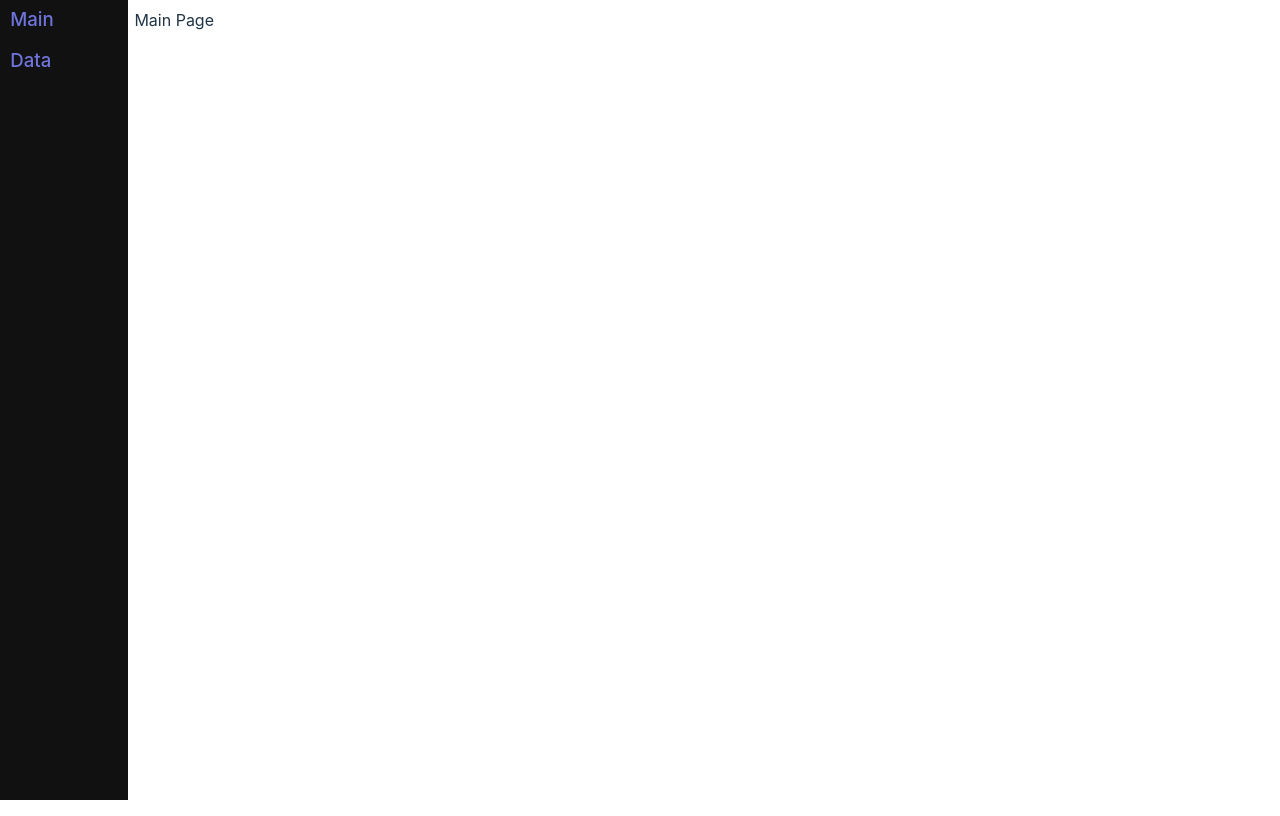
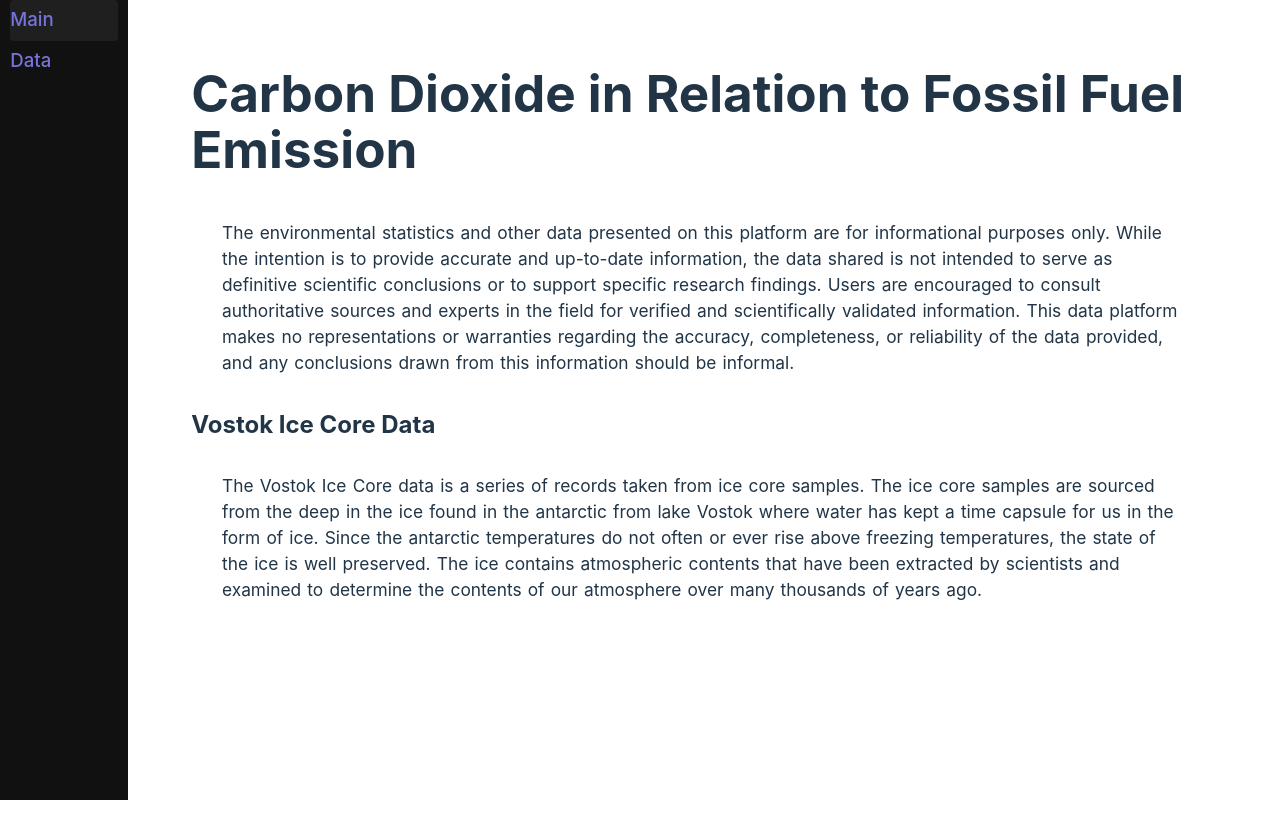
Before and after one commit to havenf/ReactD3MobileDataNarrative, a React (Vite) app: page / in a window 1280 px wide. Built offline with nearby package versions, Linux system fonts and the light colour scheme.

Commit message:
removed quotes on vostok data year column

```diff
--- a/src/App.css
+++ b/src/App.css
@@ -22,6 +22,7 @@
   display: block;
   position: relative;
   opacity: 0.85;
+  border-radius: 0.2em;
 }
 
 #nav a:hover {
@@ -33,15 +34,13 @@
   height: 5px;
   content: "";
   position: absolute;
-  background-color: #2e08b8;
+  background-color: #8886ff;
+  width: 0%;
+  bottom: 1%;
+  border-radius: 5em;
 }
 
-#nav a::before {
-  width: 0%;
-  bottom: 15%;
-}
-
-#nav a:hover::before {
+#nav a:hover::before{
   width: 100%;
 }
 
--- a/src/Components/Navbar.jsx
+++ b/src/Components/Navbar.jsx
@@ -1,19 +1,41 @@
-import React from "react";
-import { Link } from "react-router-dom";
+import React, { useEffect, useState } from "react";
+import { Link, useLocation } from "react-router-dom";
 
 export function Navbar() {
+
+  // hooks for checking current url and setting current active url
+  const location = useLocation();
+  const [activeLink, setActiveLink] = useState("");
+
+  useEffect(() => {
+    // checks current url, utilizes useState to set active link
+    switch(location.pathname)
+    {
+      case "/":
+        setActiveLink("main");
+        break;
+      case "/data":
+        setActiveLink("data");
+        break;
+    }
+  }, [location.pathname]); // runs useEffect each time location.pathname changes
+
   return (
     <nav id="nav">
-      <Link to={''}>
-        <div>
-            Main
-        </div>
+      <Link
+        id="mainNavLink"
+        to="/"
+        style={{backgroundColor: activeLink === "main" ? "#222" : ""}}
+      >
+        <div>Main</div>
       </Link>
-      <Link to={'data'}>
-        <div>
-            Data
-        </div>
+      <Link
+        id="dataNavLink"
+        to="/data"
+        style={{backgroundColor: activeLink === "data" ? "#222" : ""}}
+      >
+        <div>Data</div>
       </Link>
     </nav>
-  )
+  );
 }
--- a/src/Pages/DataPage.jsx
+++ b/src/Pages/DataPage.jsx
@@ -3,7 +3,9 @@ import * as d3 from 'd3';
 import React, { useEffect, useRef, useState } from 'react';
 
 function DataPage() {
-  const svgRef = useRef(null); // Reference to the SVG element
+  const svgRef = useRef(null); // Reference to the SVG element for the first graph
+  const svgRef2 = useRef(null); // Reference to the SVG element for the second graph
+  const svgRef3 = useRef(null); // Reference to the SVG element for the third graph
   const [size, setSize] = useState({ width: 0, height: 0 }); // State to store SVG dimensions
 
   useEffect(() => {
@@ -17,24 +19,24 @@ function DataPage() {
       return { width, height };
     }
 
-    // Function to create/update the chart
-    function updateChart() {
+    // Function to fetch data and update the chart
+    function updateChart(svgElement, datasetUrl) {
       const { width, height } = getResponsiveSize();
       setSize({ width, height });
 
       // Select SVG element and remove old content
-      const svg = d3.select(svgRef.current).selectAll('*').remove();
+      const svg = d3.select(svgElement).selectAll('*').remove();
 
       // Create new SVG with updated dimensions
-      const newSvg = d3.select(svgRef.current)
+      const newSvg = d3.select(svgElement)
         .append('svg')
         .attr('width', width + margin.left + margin.right)
         .attr('height', height + margin.top + margin.bottom)
         .append('g')
         .attr('transform', `translate(${margin.left},${margin.top})`);
 
-      // Fetch the data
-      d3.csv('https://raw.githubusercontent.com/havenf/CSV-Datasets/refs/heads/main/US%20FF%20and%20CO2%20pp10k.csv').then((data) => {
+      // Fetch the dataset for the current graph
+      d3.csv(datasetUrl).then((data) => {
         // Assuming the first column is 'Year' and other columns are fuel/CO2-related
         const keys = data.columns.slice(1); // all columns except the first one (assumed to be Year)
 
@@ -72,14 +74,15 @@ function DataPage() {
         const stackedData = d3.stack()
           .keys(keys)(data);
 
-        // Create a tooltip
-        const Tooltip = newSvg.append('text')
+        // Create a tooltip for each graph
+        const Tooltip = d3.select(svgElement)
+          .append('text')
           .attr('x', 0)
           .attr('y', 0)
           .style('opacity', 0)
           .style('font-size', '12px')
           .style('pointer-events', 'none')
-          .style('z-index', 0); // Ensuring tooltip doesn't interfere with hover events
+          .style('z-index', 10); // Make sure tooltip is above graph elements
 
         // Hover functions
         const mouseover = function (event, d) {
@@ -88,16 +91,18 @@ function DataPage() {
             .style('opacity', 0.2); // Fade out other areas
           d3.select(this)
             .style('stroke', 'white')
-            .style('opacity', 100); // Make the hovered area more prominent
+            .style('opacity', 1); // Make the hovered area more prominent
         };
 
         const mousemove = function (event, d) {
           // Get the column name from the 'key' of the current stack
           const columnName = d.key;
+          const graphBBox = newSvg.node().getBoundingClientRect(); // Get bounding box of the SVG
+
+          // Position tooltip near the cursor with offset based on the graph's position
           Tooltip.text(columnName)
-            .attr('x', event.pageX - 200) // Position tooltip near the cursor
-            .attr('y', event.pageY - 30)
-            .style('stroke', 'white');
+            .attr('x', event.pageX - graphBBox.left - 200) // Position tooltip near the cursor relative to the graph
+            .attr('y', event.pageY - graphBBox.top - 30);
         };
 
         const mouseleave = function () {
@@ -125,15 +130,32 @@ function DataPage() {
       });
     }
 
-    // Initial chart update
-    updateChart();
+    // Dataset URLs for each graph
+    const datasetUrls = [
+      'https://raw.githubusercontent.com/havenf/CSV-Datasets/refs/heads/main/US%20FF%20and%20CO2%20pp10k.csv', // First graph
+      'https://raw.githubusercontent.com/havenf/CSV-Datasets/refs/heads/main/Vostok%20Ice%20Core%20Data%20-%20Sheet.csv', // Second graph
+      'https://raw.githubusercontent.com/havenf/CSV-Datasets/refs/heads/main/US%20FF%20and%20CO2%20pp10k.csv' // Third graph
+    ];
+
+    // Initial chart update for all three graphs with different datasets
+    updateChart(svgRef.current, datasetUrls[0]); // For the first graph
+    updateChart(svgRef2.current, datasetUrls[1]); // For the second graph
+    updateChart(svgRef3.current, datasetUrls[2]); // For the third graph
 
     // Resize event listener
-    window.addEventListener('resize', updateChart);
+    window.addEventListener('resize', () => {
+      updateChart(svgRef.current, datasetUrls[0]);
+      updateChart(svgRef2.current, datasetUrls[1]);
+      updateChart(svgRef3.current, datasetUrls[2]); // Resize the third graph too
+    });
 
     // Cleanup on unmount
     return () => {
-      window.removeEventListener('resize', updateChart);
+      window.removeEventListener('resize', () => {
+        updateChart(svgRef.current, datasetUrls[0]);
+        updateChart(svgRef2.current, datasetUrls[1]);
+        updateChart(svgRef3.current, datasetUrls[2]);
+      });
     };
   }, []); // Empty dependency array to run only once when the component mounts
 
@@ -141,6 +163,8 @@ function DataPage() {
     <section>
       <h2>Fossil Fuel and CO2 Data</h2>
       <div id="dataviz" ref={svgRef}></div>
+      <div id="dataviz2" ref={svgRef2}></div>
+      <div id="dataviz3" ref={svgRef3}></div> {/* Added a third div for the third graph */}
     </section>
   );
 }
--- a/src/Pages/HomePage.jsx
+++ b/src/Pages/HomePage.jsx
@@ -7,10 +7,26 @@ function HomePage() {
   useEffect(() => {
 
   }, [])
-
   return (
     <section className="home-page">
-        Main Page
+        <h1>Carbon Dioxide in Relation to Fossil Fuel Emission</h1>
+        <p>
+          The environmental statistics and other data presented on this platform are for informational purposes only.
+          While the intention is to provide accurate and up-to-date information, the data shared is not intended to serve
+          as definitive scientific conclusions or to support specific research findings. Users are encouraged to
+          consult authoritative sources and experts in the field for verified and scientifically validated information.
+          This data platform makes no representations or warranties regarding the accuracy, completeness, or reliability of
+          the data provided, and any conclusions drawn from this information should be informal.
+        </p>
+        <h2>Vostok Ice Core Data</h2>
+        <p>
+          The Vostok Ice Core data is a series of records taken from ice core samples. The ice core
+          samples are sourced from the deep in the ice found in the antarctic from lake Vostok where water has kept
+          a time capsule for us in the form of ice. Since the antarctic temperatures do not often or ever rise above
+          freezing temperatures, the state of the ice is well preserved. The ice contains atmospheric contents that
+          have been extracted by scientists and examined to determine the contents of our atmosphere over many thousands
+          of years ago.
+        </p>
     </section>
   )
 }
--- a/src/index.css
+++ b/src/index.css
@@ -15,11 +15,11 @@
 
 a {
   font-weight: 500;
-  color: #8086ff;
+  color: #8886ff;
   text-decoration: inherit;
 }
 a:hover {
-  color: #767cf0;
+  color: #a4a6ff;
 }
 
 body {
@@ -50,6 +50,15 @@ button:focus-visible {
   outline: 4px auto -webkit-focus-ring-color;
 }
 
+section{
+  margin: 5% 5%;
+}
+
+p {
+  margin: 3%;
+  word-spacing: 0.1vw;
+  font-size: 13pt;
+}
 
 @media (prefers-color-scheme: light) {
   :root {
```
